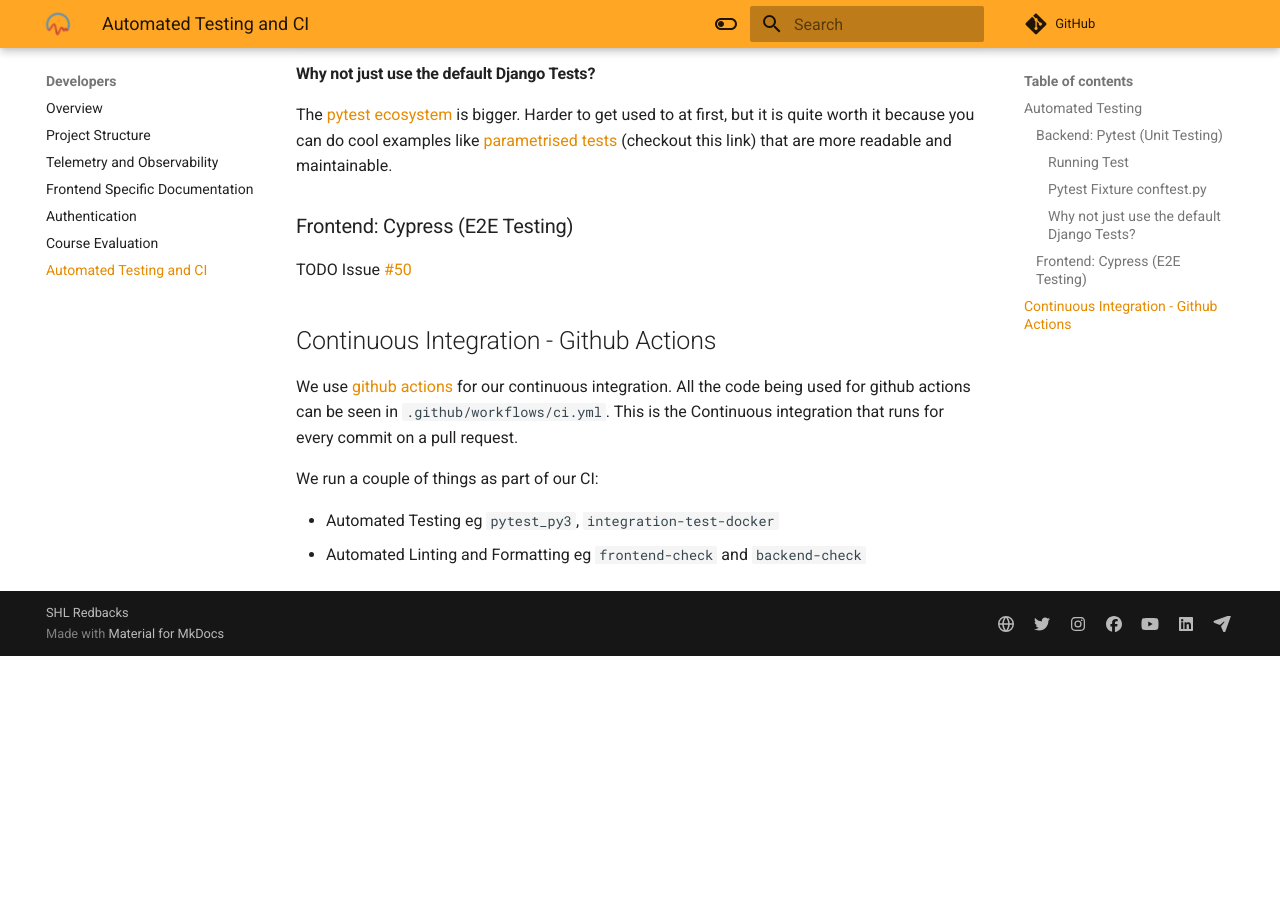
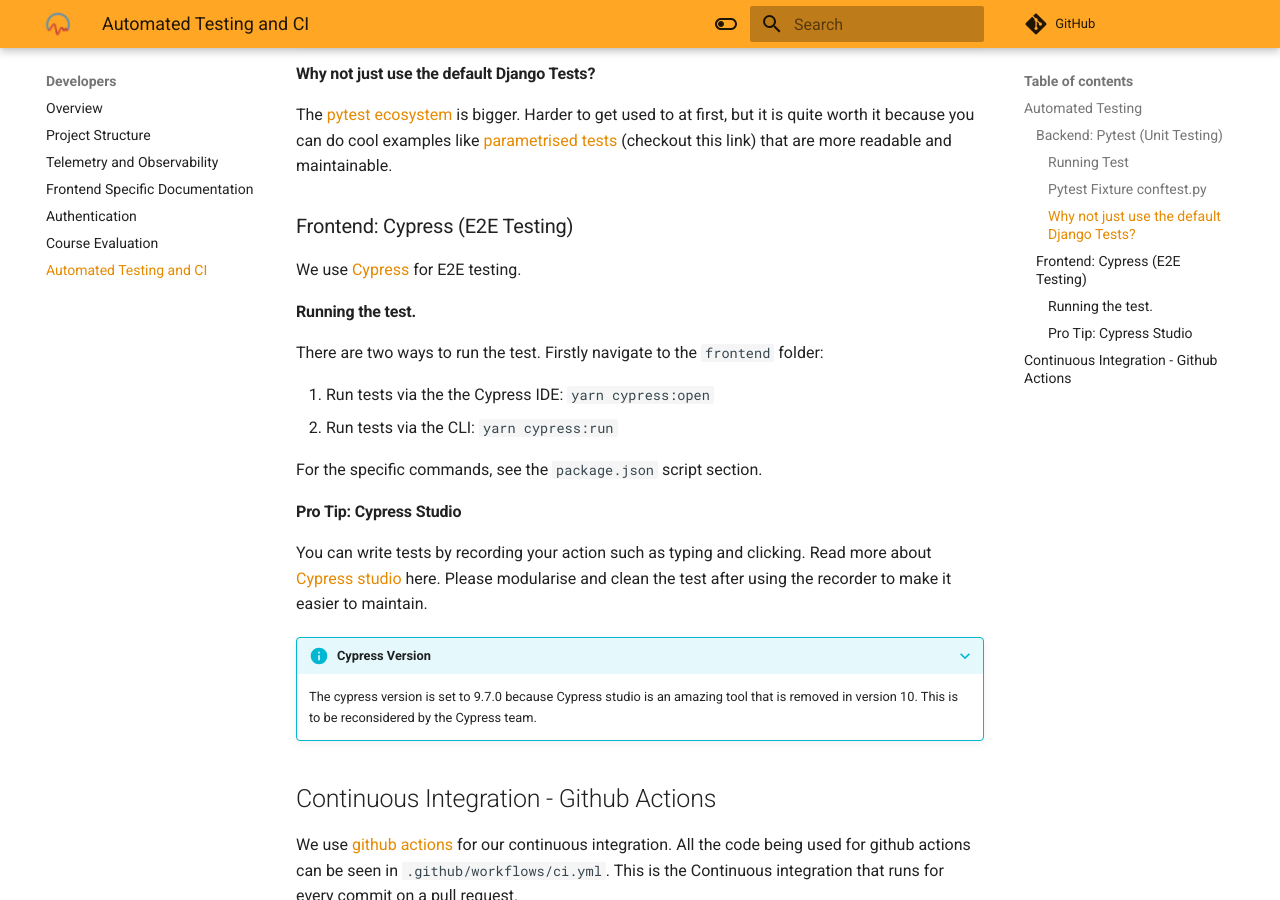
Before and after one commit to uwasystemhealth/IndEAAv2, an MkDocs documentation site: the page built from docs/docs/developer/automated_testing_and_ci.md, in a window 1280 px wide and 900 px high, scrolled down 1269 px. Built offline with MkDocs 1.6.1 and Material for MkDocs 9.7.7, drawn with Linux system fonts in a browser that asks for light colours; comment, search, counter and statistics services are not loaded; before the commit the page ends 1925 px from its top, so only the background shows below that.

Commit message:
documentation for running the test

```diff
--- a/docs/docs/developer/automated_testing_and_ci.md
+++ b/docs/docs/developer/automated_testing_and_ci.md
@@ -42,8 +42,21 @@
 The [pytest ecosystem](https://docs.pytest.org/en/7.0.x/reference/plugin_list.html) is bigger. Harder to get used to at first, but it is quite worth it because you can do cool examples like [parametrised tests](https://docs.pytest.org/en/6.2.x/parametrize.html#pytest-mark-parametrize-parametrizing-test-functions) (checkout this link) that are more readable and maintainable.
 
 ### Frontend: Cypress (E2E Testing)
-TODO Issue [#50](https://github.com/uwasystemhealth/IndEAAv2/issues/50)
+We use [Cypress](https://www.cypress.io/) for E2E testing.
 
+#### Running the test.
+There are two ways to run the test. Firstly navigate to the `frontend` folder:
+
+1. Run tests via the the Cypress IDE: `yarn cypress:open`
+2. Run tests via the CLI: `yarn cypress:run`
+
+For the specific commands, see the `package.json` script section.
+
+#### Pro Tip: Cypress Studio
+You can write tests by recording your action such as typing and clicking. Read more about [Cypress studio](https://docs.cypress.io/guides/references/cypress-studio) here. Please modularise and clean the test after using the recorder to make it easier to maintain.
+
+???+ info "Cypress Version"
+    The cypress version is set to 9.7.0 because Cypress studio is an amazing tool that is removed in version 10. This is to be reconsidered by the Cypress team.
 
 ## Continuous Integration - Github Actions
 
```
